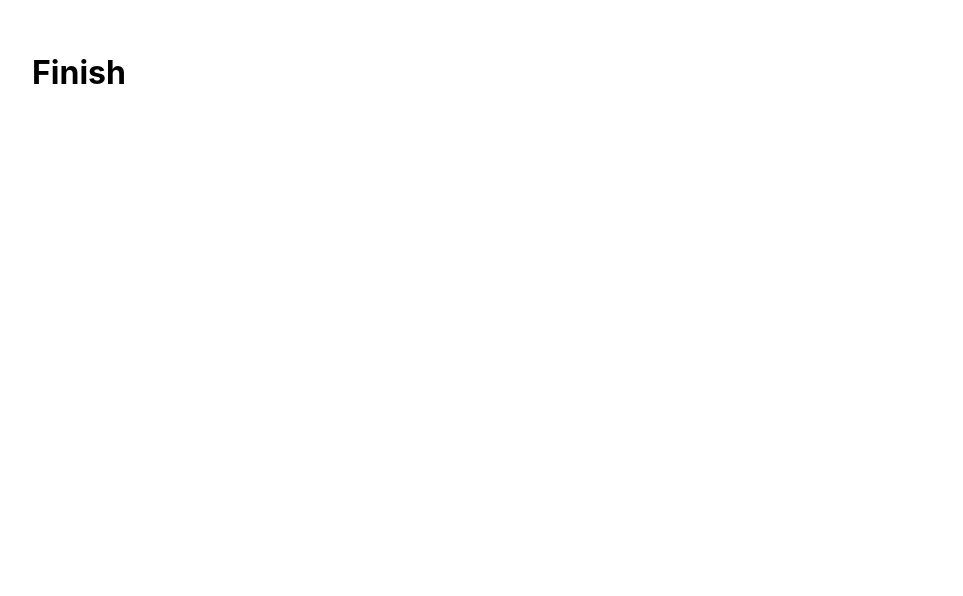
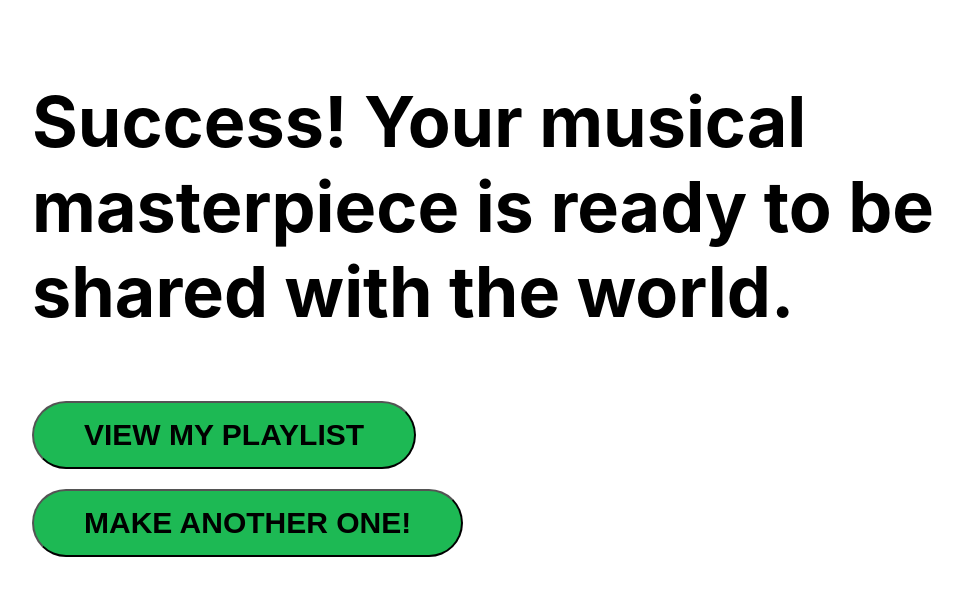
Before and after one commit to maberer1/say-it-with-spotify, a React (Create React App) app: page /finish in a window 1280 px wide. Shown: the top 596 px of the page, without its empty margins (32-995 px from the left). Built offline with nearby package versions, Linux system fonts and the light colour scheme.

Commit message:
Finish page styling in App.css

```diff
--- a/src/App.css
+++ b/src/App.css
@@ -62,3 +62,25 @@
   font-weight: bold;
   border-radius: 40px;
 }
+
+#Success-Msg {
+  font-size: 70px;
+}
+
+#View-My-Playlist-Btn {
+  background-color: #1db954;
+  font-size: 30px;
+  margin: 20px 0 0 0;
+  padding: 15px 50px;
+  font-weight: bold;
+  border-radius: 40px;
+}
+
+#New-Playlist-Btn {
+  background-color: #1db954;
+  font-size: 30px;
+  margin: 20px 0 0 0;
+  padding: 15px 50px;
+  font-weight: bold;
+  border-radius: 40px;
+}
--- a/src/Finish.js
+++ b/src/Finish.js
@@ -4,7 +4,10 @@ import './App.css';
 function Finish(props) {
     return (
         <div>
-            <h1>Finish</h1>
+            <h1 id="Success-Msg">Success! Your musical masterpiece is ready to be shared with the world.</h1>
+            <button id="View-My-Playlist-Btn">VIEW MY PLAYLIST</button>
+            <br></br>
+            <button id="New-Playlist-Btn">MAKE ANOTHER ONE!</button>
         </div>
     );
 }
```
